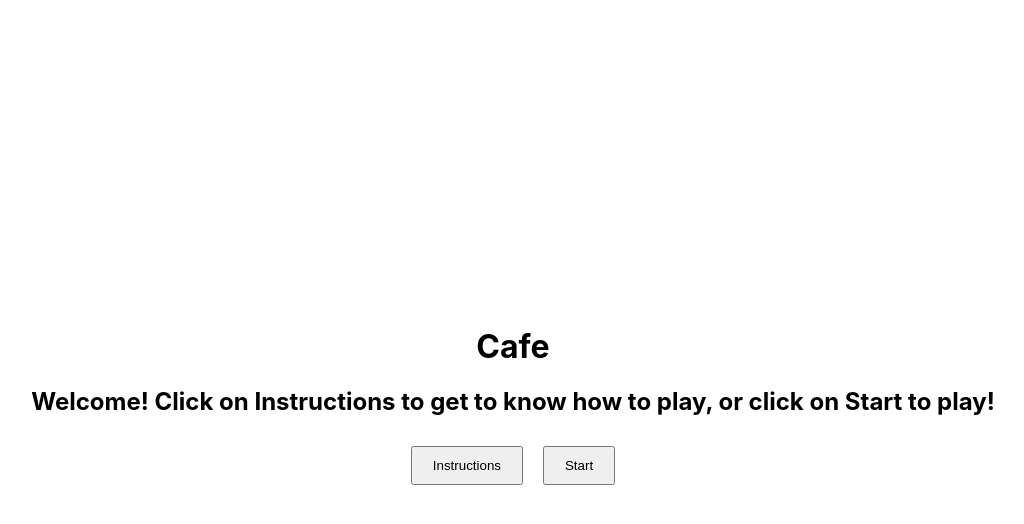
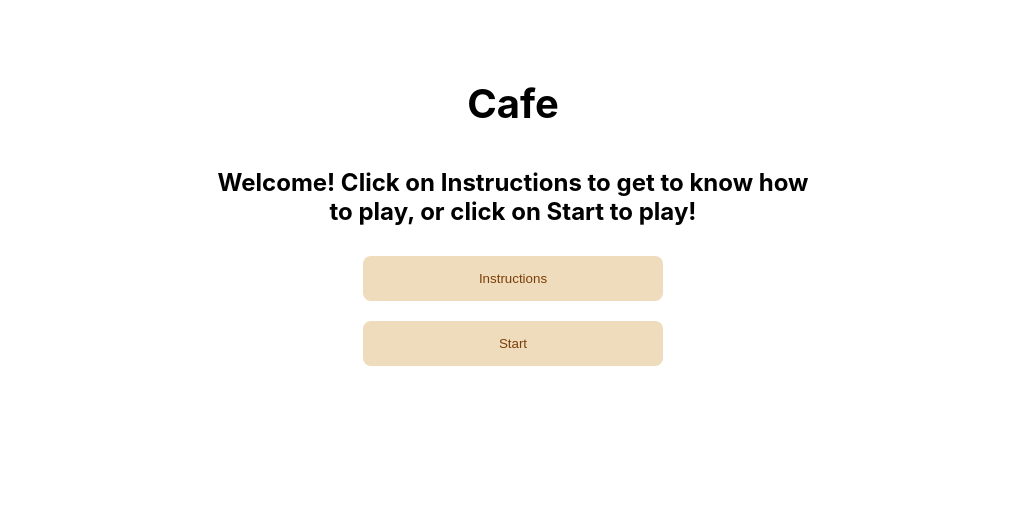
Before and after one commit to NotCheery/Cafe-App, a React (Vite) app: page / in a window 1280 px wide. Shown: the top 524 px of the page, without its empty margins (127-1151 px from the left). Built offline with nearby package versions, Linux system fonts and the light colour scheme.

Commit message:
Style and flexbox

```diff
--- a/src/App.jsx
+++ b/src/App.jsx
@@ -34,14 +34,15 @@ const App = () => {
 
   // Main menu component
   const MainMenu = () => (
-    <div>
+    <div className= "menu-container">
       <h1>Cafe</h1>
       <h2>Welcome! Click on Instructions to get to know how to play, or click on Start to play!</h2>
-      <button onClick={handleInstructions}>Instructions</button>
-      <button onClick={handleStart}>Start</button>
+      <div className="button-container">
+        <button onClick={handleInstructions}>Instructions</button>
+        <button onClick={handleStart}>Start</button>
+      </div>
     </div>
-  )
-
+  );
 
   return (
     <div className="App">
--- a/src/index.css
+++ b/src/index.css
@@ -16,26 +16,80 @@
   min-height: 100vh;
 }
 
-/*  */
+.App {
+  text-align: center;
+  min-height: 100vh;
+  padding: 20px;
+}
+.menu-container {
+  display: flex;
+  flex-direction: column;
+  align-items: center;
+  justify-content: center;
+  /* min-height: 100vh;
+  padding: 20px; */
+}
+
 
 /* Button styling */
+.button-container {
+  display: flex;
+  flex-direction: column;
+  gap: 20px;
+  width: 100%;
+  max-width: 300px;
+}
 button {
-  margin: 10px;
-  padding: 10px 20px;
+  padding: 15px 30px;
+  font-size: 1.2 rem;
   cursor: pointer;
+  border-radius: 8px;
+  border: none;
+  background-color: #efdcbc;
+  color: rgb(124, 62, 7);
+}
+button:hover {
+  background-color: #edcb91;
 }
 
 /* Instructions Styling */
 .instructions {
-  background-color: bisque;
-  padding: 20pc;
+  display: flex;
+  flex-direction: column;
+  align-items: center;
+  padding: 20px;
   max-width: 600px;
   margin: 0 auto;
 }
 .instructions ul {
   text-align: left;
   margin: 20px 0;
+  padding: 0 20px;
 }
 .instructions li {
   margin: 10px 0;
 }
+h1 {
+  font-size: 2.5rem;
+  margin-bottom: 20px;
+}
+h2 {
+  font-size: 1.2 rem;
+  margin-bottom: 30px;
+  max-width: 600px;
+}
+
+/* Responsive adjustments */
+@media (max-width: 768px) {
+  h1 {
+    font-size: 2rem;
+  }
+
+  h2 {
+    font-size: 1rem;
+  }
+
+  .button-container {
+    max-width: 250px;
+  }
+}
```
